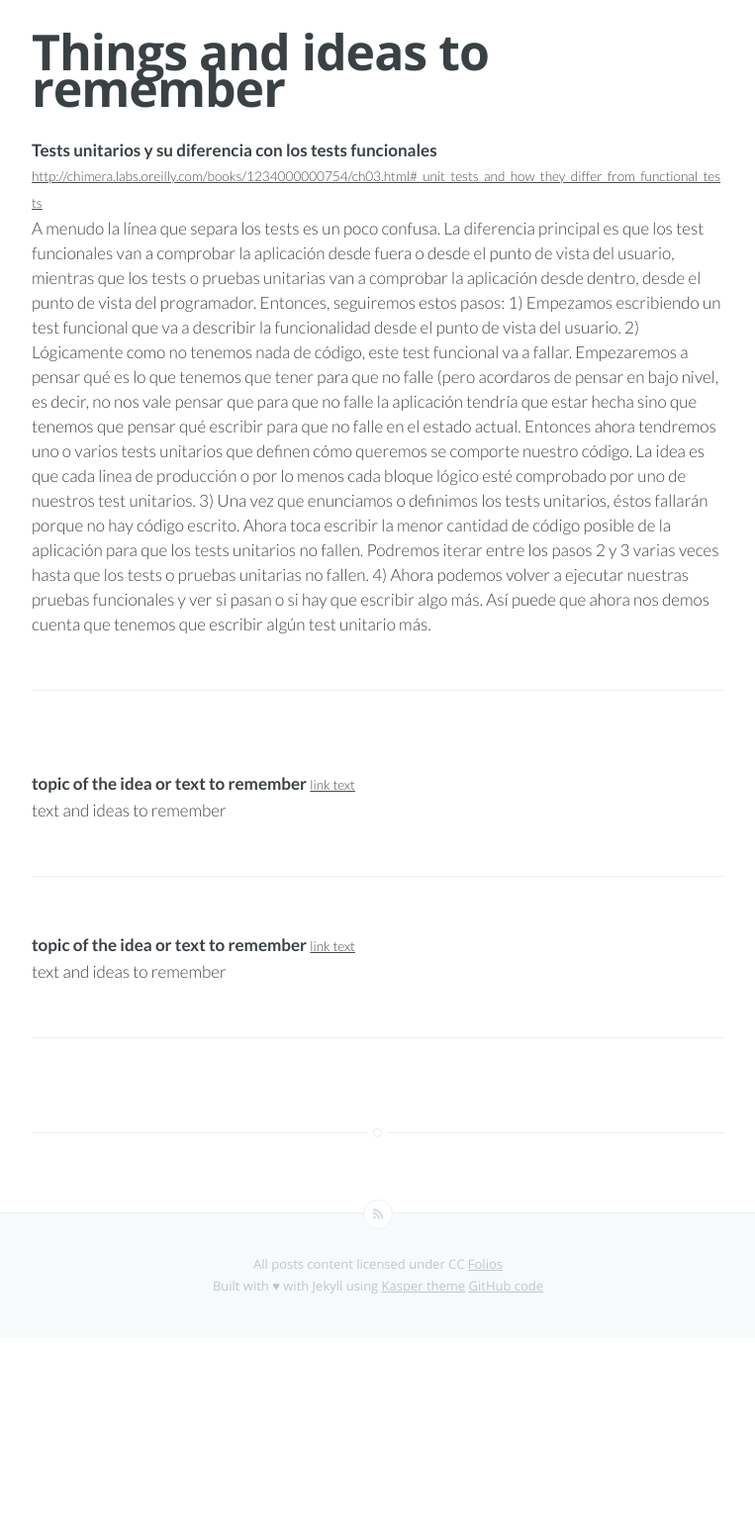
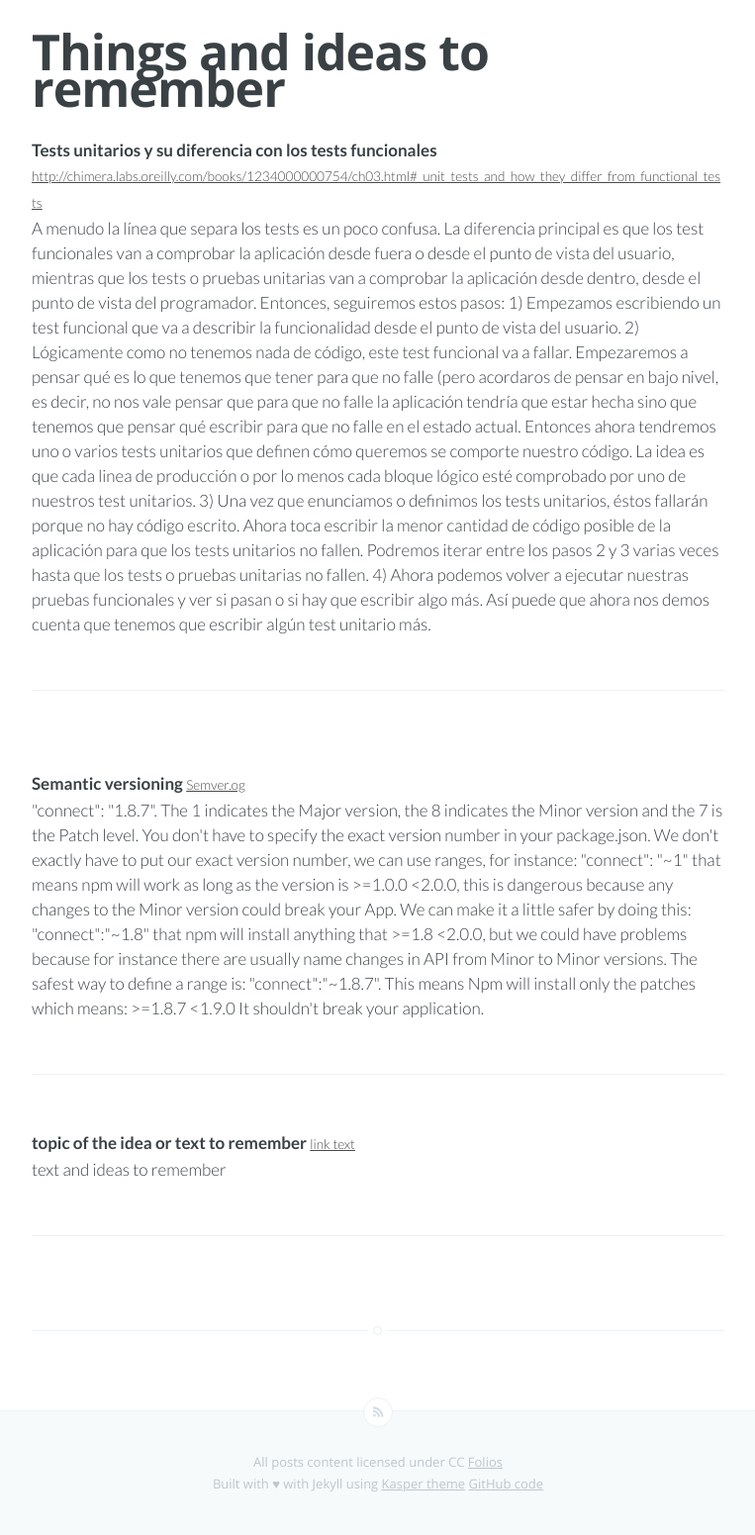
Before and after one commit to joaquindev/joaquindev.github.io, a Jekyll site: the page built from toremember.html, in a window 1280 px wide. Shown: the whole page at 99% size, without its empty margins (258-1021 px from the left). Built offline with Jekyll 4.4.1, drawn with Linux system fonts in a browser that asks for light colours; Markdown is read by kramdown in place of the engine named in the settings; before the commit the page ends 1351 px from its top, so only the background shows below that.

Commit message:
Add Semantic Versioning to Things To Remember
Add Semantic Versioning to Things To Remember

Contact info: joaquin@isla.io

```diff
--- a/toremember.html
+++ b/toremember.html
@@ -15,11 +15,11 @@
     </span>
     <hr/>
     <br/>
-    <strong>topic of the idea or text to remember</strong>
-    <small><a href="">link text </a></small>
+    <strong>Semantic versioning</strong>
+    <small><a href="http://semver.org">Semver.og </a></small>
     <span>
     <br/>
-    text and ideas to remember
+"connect": "1.8.7". The 1 indicates the Major version, the 8 indicates the Minor version and the 7 is the Patch level. You don't have to specify the exact version number in your package.json. We don't exactly have to put our exact version number, we can use ranges, for instance: "connect": "~1" that means npm will work as long as the version is >=1.0.0 <2.0.0, this is dangerous because any changes to the Minor version could break your App. We can make it a little safer by doing this: "connect":"~1.8" that npm will install anything that >=1.8 <2.0.0, but we could have problems because for instance there are usually name changes in API from Minor to Minor versions. The safest way to define a range is: "connect":"~1.8.7". This means Npm will install only the patches which means: >=1.8.7 <1.9.0 It shouldn't break your application.
     </span>
     <hr/>
     <strong>topic of the idea or text to remember</strong>
```
